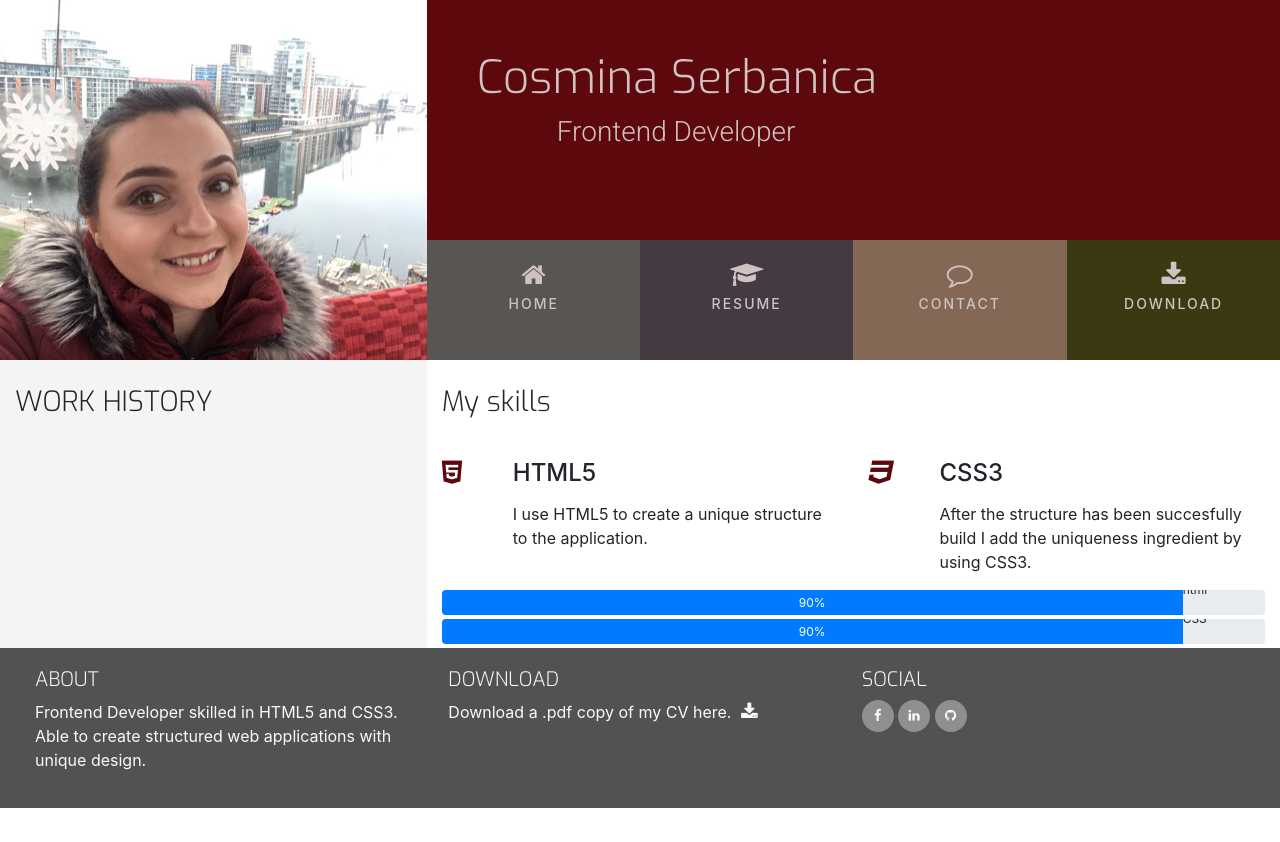
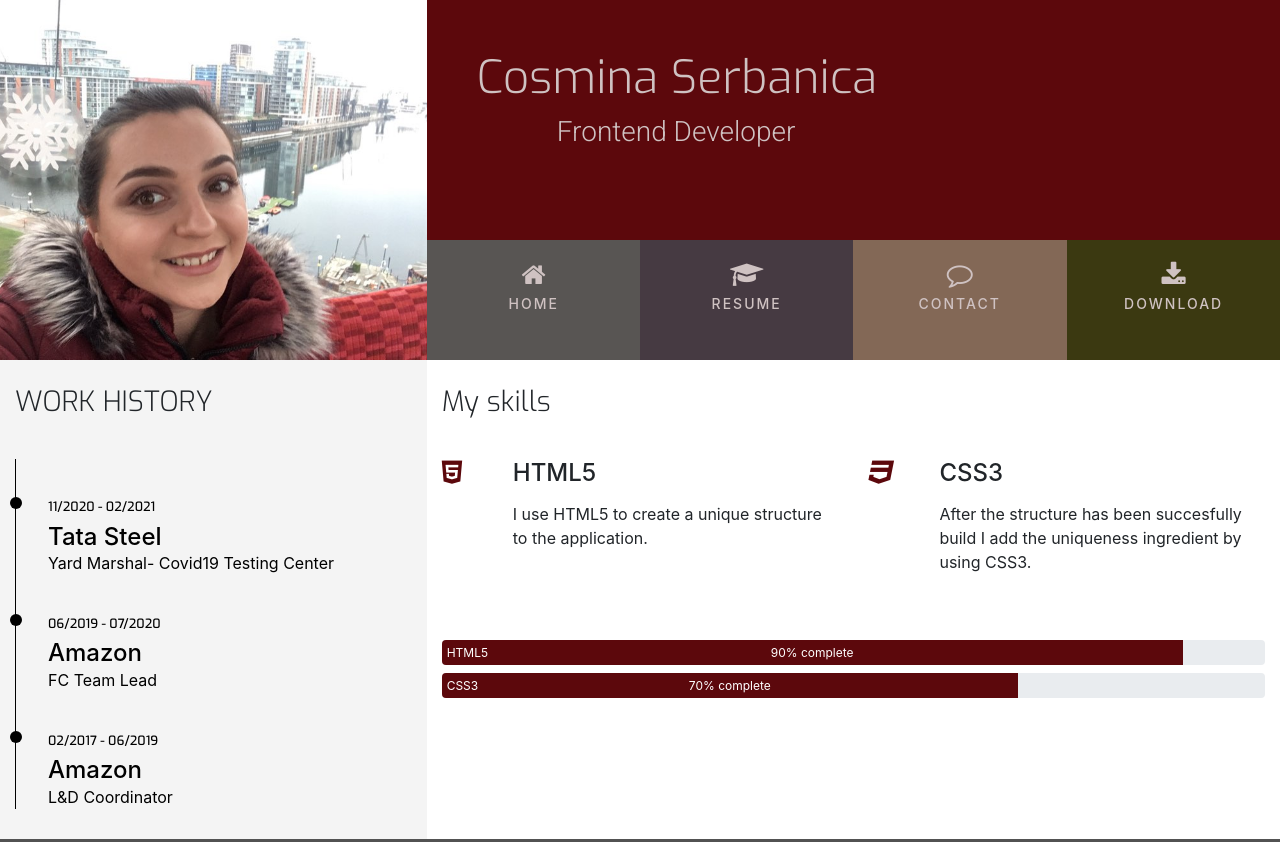
Before and after one commit to cosminaserbanica/Resume, a plain HTML site: page resume.html in a window 1280 px wide. Shown: the top 842 px of the page. Before the commit the page ends 808 px from the top, so only its background shows below. Drawn offline with nearby package versions, Linux system fonts and the light colour scheme.

Commit message:
Finalising progress bar and timeline

```diff
--- a/assets/css/style.css
+++ b/assets/css/style.css
@@ -266,10 +266,65 @@ footer {
 .progress {
     position: relative;
     height: 25px;
-    margin-bottom: 4px;
+    margin-bottom: 8px;
 }
 
-.progress-type {
+
+.progress-span {
+    float:left;
+    margin: 5px;
     position: absolute;
+}
 
+.progress-bar {
+    background-color:#5c080c;
 }
+
+#first-bar {
+    margin-top: 50px;
+}
+
+#second-bar {
+    margin-bottom: 15px;
+}
+
+.timeline-item {
+    padding: 4em 2em 0em 2em;
+    position: relative;
+    color:black;
+    border-left: 1px solid;
+}
+
+.timeline-item p {
+    padding: 0;
+    margin: 0;
+}
+
+.timeline-item:before {
+    content: attr(data-dates);
+    position: absolute;
+    left: 2.5em;
+    top: 3em;
+    display: block;
+    font-family: "Exo", sans-serif;
+    font-weight: 500;
+    font-size: 0.8em;
+    padding: 0;
+    margin: 0;
+}
+
+.timeline-item:after {
+    width: 12px;
+    height: 12px;
+    display: block;
+    top: 2.4em;
+    position: absolute;
+    left: -6px;
+    border-radius: 12px;
+    content: '';
+    background-color: black;
+}
+
+#timeline-last {
+    margin-bottom: 30px;
+}
--- a/resume.html
+++ b/resume.html
@@ -52,7 +52,18 @@
                         <h3 class="section-heading uppercase">Work history</h3>
                     </div>
                 </div>
-
+                <div class="timeline-item" data-dates= "11/2020 - 02/2021">
+                    <h4>Tata Steel</h4>
+                    <p>Yard Marshal- Covid19 Testing Center</p>
+                </div>
+                <div class="timeline-item" data-dates= "06/2019 - 07/2020">
+                    <h4>Amazon</h4>
+                    <p>FC Team Lead</p>
+                </div>
+                <div class="timeline-item" id="timeline-last" data-dates= "02/2017 - 06/2019">
+                    <h4>Amazon</h4>
+                    <p>L&D Coordinator</p>
+                </div>
             </div>
             <div class="col-md-8 bg-color-three-reasons section-column">
                 <div class="row">
@@ -84,15 +95,12 @@
                             </div>
                         </div>
                     </div>
-
                 </div>
-                <div class="progress">
-                    <div class="progress-bar" role="progressbar" style="width: 90%" aria-valuenow="90" aria-valuemin="0" aria-valuemax="100">90%</div>
-                    <span>html</span>
+                <div class="progress" id="first-bar">
+                    <div class="progress-bar" role="progressbar" style="width: 90%" aria-valuenow="90" aria-valuemin="0" aria-valuemax="100"><span class="progress-span">HTML5</span>90% complete</div>
                 </div>
-                <div class="progress">
-                    <div class="progress-bar" role="progressbar" style="width: 90%" aria-valuenow="90" aria-valuemin="0" aria-valuemax="100">90%</div>
-                    <span>CSS</span>
+                <div class="progress" id="second-bar">
+                    <div class="progress-bar" role="progressbar" style="width: 70%" aria-valuenow="70" aria-valuemin="0" aria-valuemax="100"><span class="progress-span">CSS3</span>70% complete</div>
                 </div>
             </div>
         </div>
```
